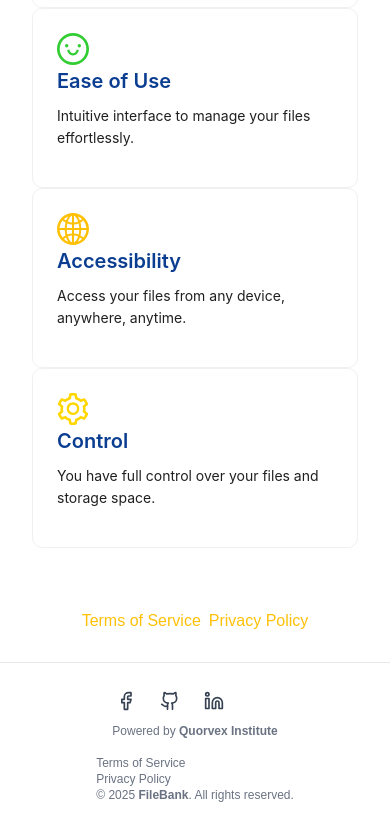
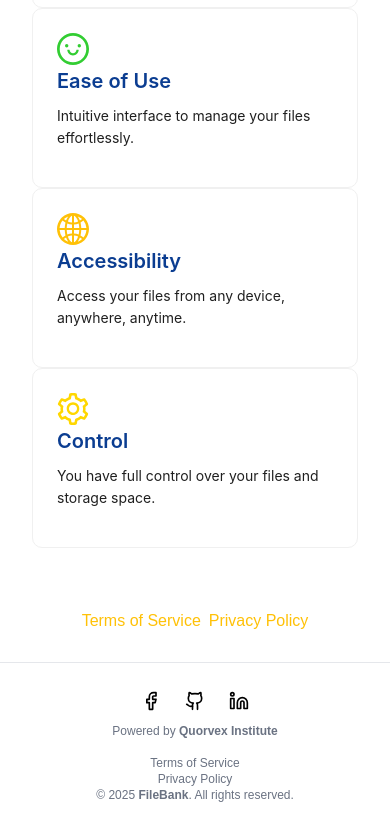
Before and after one commit to Ymffuture/Filebank, a React (Vite) app in the folder filebank-frontend/: page / in a window 390 px wide. Shown: the part 855-1682 px from the top of the page. Built offline with nearby package versions, Linux system fonts and the light colour scheme.

Commit message:
Update Footer.jsx

```diff
--- a/filebank-frontend/src/components/Footer.jsx
+++ b/filebank-frontend/src/components/Footer.jsx
@@ -1,14 +1,15 @@
 import React from 'react';
+import { Link } from 'react-router-dom';
 import { FacebookIcon, GithubIcon, LinkedinIcon } from 'lucide-react';
 import { Tooltip } from 'antd';
 
 const Footer = () => {
   return (
     <footer className="bg-white border-t border-gray-200 dark:bg-gray-900 dark:border-gray-700 py-6">
-      <div className="max-w-7xl mx-auto px-4 flex flex-col md:flex-row justify-between items-center space-y-4 md:space-y-0">
+      <div className="max-w-7xl mx-auto px-4 flex flex-col items-center space-y-4 md:space-y-0 md:flex-row md:justify-between md:items-center">
 
         {/* Social + Powered by */}
-        <div className="flex flex-col md:flex-row md:items-center md:space-x-6 text-gray-700 dark:text-gray-300 text-sm">
+        <div className="flex flex-col items-center md:flex-row md:items-center md:space-x-4">
           <div className="flex space-x-4 mb-2 md:mb-0">
             <Tooltip title="Facebook">
               <a
@@ -44,26 +45,26 @@ const Footer = () => {
               </a>
             </Tooltip>
           </div>
-          <span className="text-gray-500 dark:text-gray-400 text-xs">
+          <span className="text-gray-500 dark:text-gray-400 text-xs text-center md:text-left">
             Powered by <span className="font-semibold">Quorvex Institute</span>
           </span>
         </div>
 
         {/* Links + Copyright */}
-        <div className="flex flex-col md:flex-row md:items-center md:space-x-4 text-gray-500 dark:text-gray-400 text-xs">
-          <a
-            href="/terms"
+        <div className="flex flex-col items-center md:flex-row md:space-x-4 text-gray-500 dark:text-gray-400 text-xs">
+          <Link
+            to="/terms"
             className="hover:text-blue-600 dark:hover:text-blue-400 transition"
           >
             Terms of Service
-          </a>
-          <a
-            href="/privacy"
+          </Link>
+          <Link
+            to="/privacy"
             className="hover:text-blue-600 dark:hover:text-blue-400 transition"
           >
             Privacy Policy
-          </a>
-          <span className="select-none">
+          </Link>
+          <span className="select-none text-center md:text-left">
             © {new Date().getFullYear()} <span className="font-semibold">FileBank</span>. All rights reserved.
           </span>
         </div>
```
